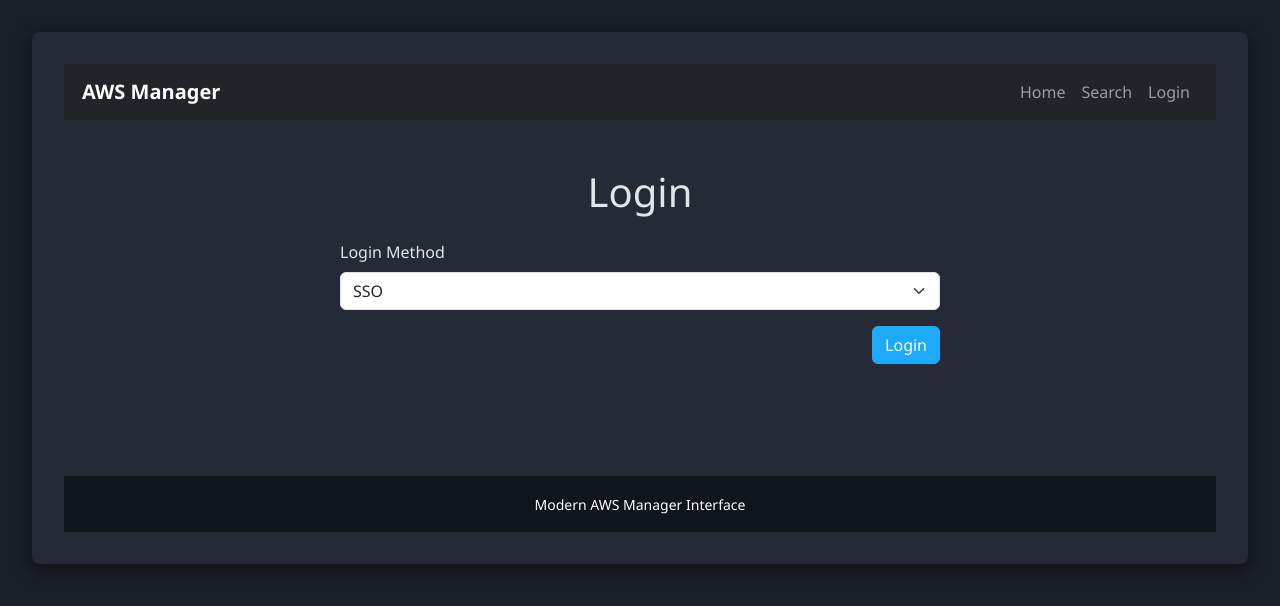
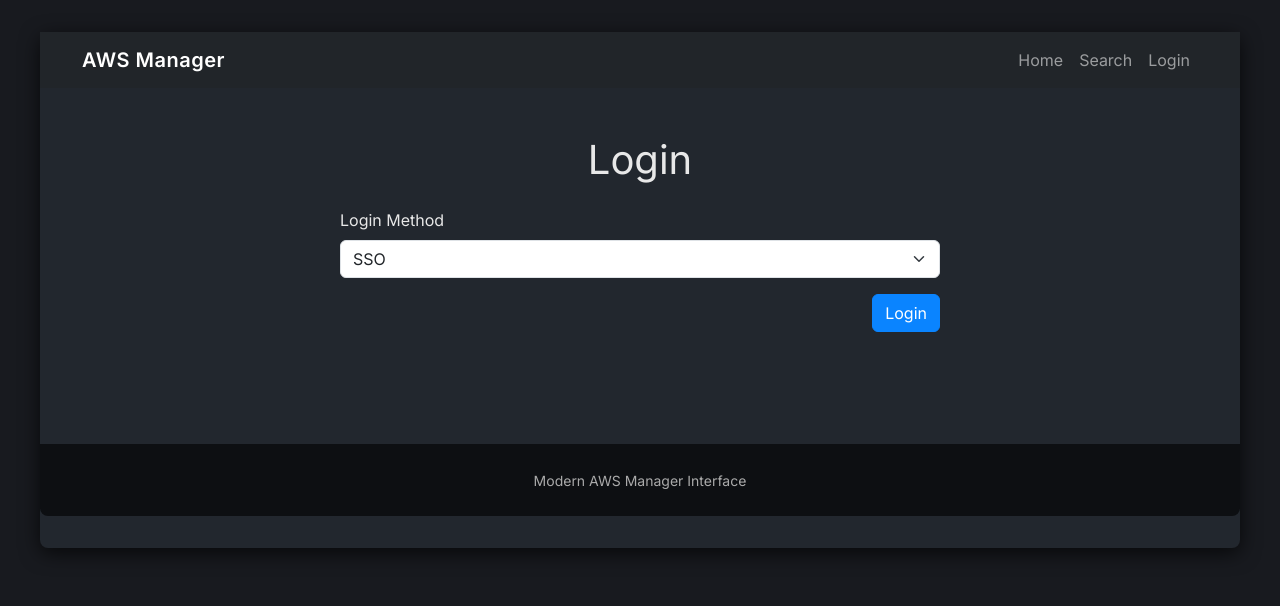
Before and after one commit to LucsL0pes/aws-manager, a Django app: page /login/ in a window 1280 px wide. Shown: the top 606 px of the page. Run offline with Django 4.2, Linux system fonts and the light colour scheme.

Commit message:
Revamp frontend layout with modern styling

```diff
--- a/webapp/main/static/main/style.css
+++ b/webapp/main/static/main/style.css
@@ -1,45 +1,44 @@
-body {
-    background:#1b1f26;
-    color:#e1e4e8;
-    font-family:'Segoe UI', Arial, sans-serif;
+body{
+    font-family:'Inter',sans-serif;
+    background:#181a1f;
+    color:#e8e8e8;
     padding:2rem;
 }
 
 .container-box{
-    max-width:1280px;
+    max-width:1200px;
     margin:auto;
-    background:#252a36;
+    background:#22272e;
     border-radius:8px;
-    padding:2rem;
-    box-shadow:0 4px 16px rgba(0,0,0,.6);
+    box-shadow:0 5px 20px rgba(0,0,0,0.7);
+    padding-bottom:2rem;
 }
 
-.navbar-brand{
-    font-family:'Segoe UI', Arial, sans-serif;
-    font-weight:600;
-}
-
-footer {
-    margin-top: 4rem;
-    padding-top: 1rem;
-    padding-bottom: 1rem;
-    background-color: #10141b;
-    color: #fff;
-}
-
-.navbar-dark{background-color:#10141b;}
-.btn-primary{background-color:#1daafb;border-color:#1daafb;}
+.navbar{background:#131313;}
+.navbar-brand{font-weight:600;letter-spacing:.5px;}
+footer{background:#0d0f12;color:#aaa;padding:1.5rem 0;margin-top:4rem;border-radius:0 0 8px 8px;text-align:center;}
+.btn-primary{background-color:#0a84ff;border-color:#0a84ff;}
 
 .hero{
-    background:#10141b url('https://via.placeholder.com/1200x300?text=AWS+Manager') center/cover no-repeat;
+    position:relative;
+    background:url('https://images.unsplash.com/photo-1521737604893-d14cc237f11d?auto=format&fit=crop&w=1200&q=80') center/cover no-repeat;
+    padding:6rem 2rem;
     border-radius:8px;
-    padding:4rem 2rem;
-    color:#fff;
     text-align:center;
     margin-bottom:2rem;
+    color:#fff;
 }
+.hero::before{
+    content:"";
+    position:absolute;top:0;left:0;width:100%;height:100%;
+    background:rgba(0,0,0,0.6);border-radius:8px;
+}
+.hero *{position:relative;z-index:1;}
 
-.search-box{display:flex;justify-content:center;position:relative;margin-bottom:1.5rem}
-.search-box .material-icons{position:absolute;left:1rem;top:50%;transform:translateY(-50%);color:#1daafb;font-size:1.4rem}
-.search-box input{width:320px;padding:.6rem 1rem .6rem 2.6rem;border:none;border-radius:4px;background:#1e232b;color:#e1e4e8;font-size:1rem}
-.search-box input:focus{outline:none;box-shadow:0 0 0 2px #1daafb}
+.search-card{background:#1b1f26;padding:2rem;border-radius:8px;box-shadow:0 2px 8px rgba(0,0,0,0.5);}
+.search-box{position:relative;margin-top:1rem;}
+.search-box .material-icons{position:absolute;left:0.75rem;top:50%;transform:translateY(-50%);color:#0a84ff;font-size:1.4rem;}
+.search-box input{background:#2c313a;border:none;border-radius:4px;color:#fff;padding:.6rem .75rem .6rem 2.5rem;width:100%;}
+.search-box input:focus{outline:none;box-shadow:0 0 0 2px #0a84ff;}
+
+pre{background:#1e232b;color:#46e;border-radius:4px;padding:1rem;}
--- a/webapp/main/templates/main/base.html
+++ b/webapp/main/templates/main/base.html
@@ -6,6 +6,7 @@
     <meta name="viewport" content="width=device-width, initial-scale=1">
     <title>{% block title %}AWS Manager{% endblock %}</title>
     <link href="https://cdn.jsdelivr.net/npm/bootstrap@5.3.0/dist/css/bootstrap.min.css" rel="stylesheet">
+    <link href="https://fonts.googleapis.com/css2?family=Inter:wght@300;400;600&display=swap" rel="stylesheet">
     <link href="https://fonts.googleapis.com/icon?family=Material+Icons" rel="stylesheet">
     <link rel="stylesheet" href="{% static 'main/style.css' %}">
     {% block extra_head %}{% endblock %}
--- a/webapp/main/templates/main/index.html
+++ b/webapp/main/templates/main/index.html
@@ -5,7 +5,7 @@
 {% block content %}
 <div class="hero">
     <h1 class="mb-3">AWS Manager</h1>
-    <p class="lead">Gerencie e pesquise recursos AWS em uma interface moderna.</p>
+    <p class="lead">Gerencie e pesquise recursos da AWS de forma simples e rápida.</p>
     <a href="{% url 'search' %}" class="btn btn-primary btn-lg mt-3">Iniciar Busca</a>
 </div>
 {% endblock %}
--- a/webapp/main/templates/main/search.html
+++ b/webapp/main/templates/main/search.html
@@ -3,8 +3,9 @@
 {% block title %}Search | AWS Manager{% endblock %}
 
 {% block content %}
+<div class="search-card mx-auto" style="max-width:650px;">
 <h1 class="text-center mb-4">Buscar Recursos AWS</h1>
-<form method="post" class="mx-auto" style="max-width:600px;">
+<form method="post">
     {% csrf_token %}
     <div class="row g-3">
         <div class="col-md-6">
@@ -36,6 +37,7 @@
         <button type="submit" class="btn btn-primary">Buscar</button>
     </div>
 </form>
+</div>
 
 {% if error %}
     <div class="alert alert-danger mt-4">{{ error }}</div>
```
